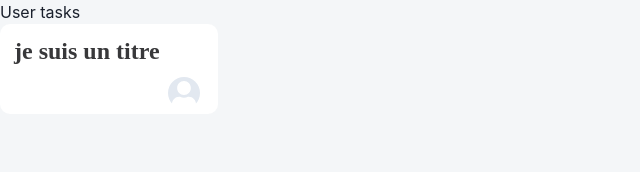
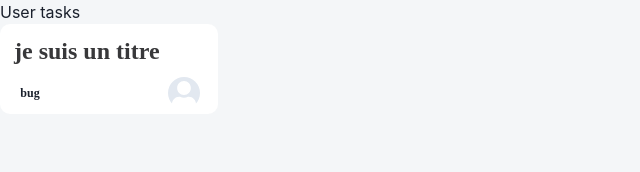
Before and after one commit to WildCodeSchool/2109-wns-remote1-yellowteam-front, a React (Create React App) app: page / in a window 1280 px wide. Shown: the top 172 px of the page, without its empty margins (0-640 px from the left). Built offline with nearby package versions, Linux system fonts and the light colour scheme.

Commit message:
wip test app

```diff
--- a/src/App.tsx
+++ b/src/App.tsx
@@ -1,10 +1,11 @@
 import React from 'react'
 import { BrowserRouter as Router, Route, Routes } from 'react-router-dom'
-import { ChakraProvider } from '@chakra-ui/react'
+import { ChakraProvider, Box } from '@chakra-ui/react'
 import mainTheme from './theme/mainTheme'
-import Card from './components/card'
+import Card from './components/Card'
 import Placeholder from './static/svg/Placeholder'
 import TasksListUser from './pages/TasksListUser'
+import Tag from './components/Tags'
 
 function App(): JSX.Element {
   return (
@@ -13,7 +14,17 @@ function App(): JSX.Element {
         <Routes>
           <Route path="/" element={<TasksListUser />} />
         </Routes>
-        <Card title="je suis un titre" photo={<Placeholder />} tag="" />
+        <Card
+          title="je suis un titre"
+          photo={<Placeholder />}
+          tag={
+            <Tag
+              tagColor={mainTheme.colors.lightRed}
+              text="bug"
+              textColor={mainTheme.colors.darkRed}
+            />
+          }
+        />
       </Router>
     </ChakraProvider>
   )
```
